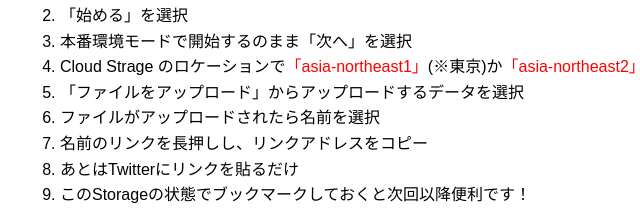
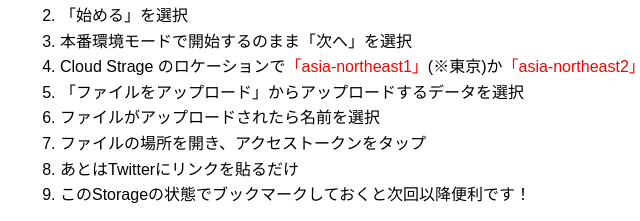
Before and after one commit to casval0078/firabase, a plain HTML site: page index.html in a window 1280 px wide. Shown: the part 988-1209 px from the top of the page, 0-640 px from the left. Drawn offline with Linux system fonts and the light colour scheme.

Commit message:
Update index.html

```diff
--- a/index.html
+++ b/index.html
@@ -59,7 +59,7 @@
             <li>Cloud Strage のロケーションで<span style="color: red;">「asia-northeast1」</span>(※東京)か<span style="color: red;">「asia-northeast2」</span>(※大阪)を選択し、「完了」を選択。</li>
             <li>「ファイルをアップロード」からアップロードするデータを選択</li>
             <li>ファイルがアップロードされたら名前を選択</li>
-            <li>名前のリンクを長押しし、リンクアドレスをコピー</li>
+            <li>ファイルの場所を開き、アクセストークンをタップ</li>
             <li>あとはTwitterにリンクを貼るだけ</li>
             <li>このStorageの状態でブックマークしておくと次回以降便利です！</li>
         </ol>
```
